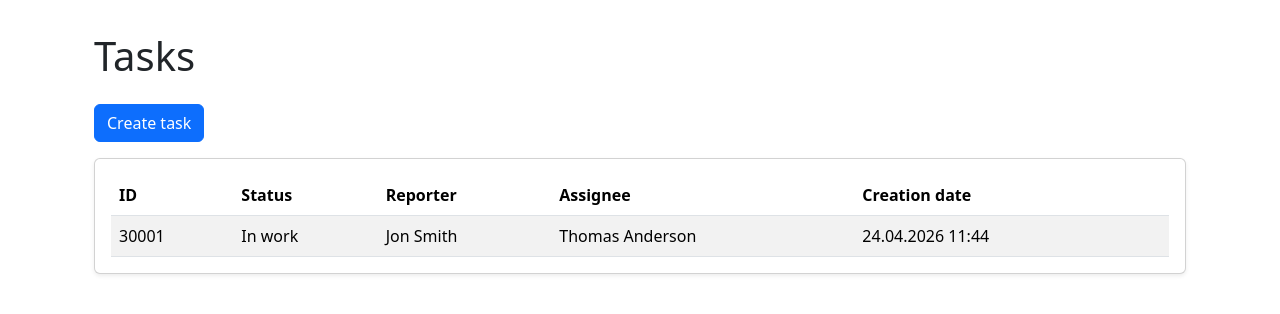
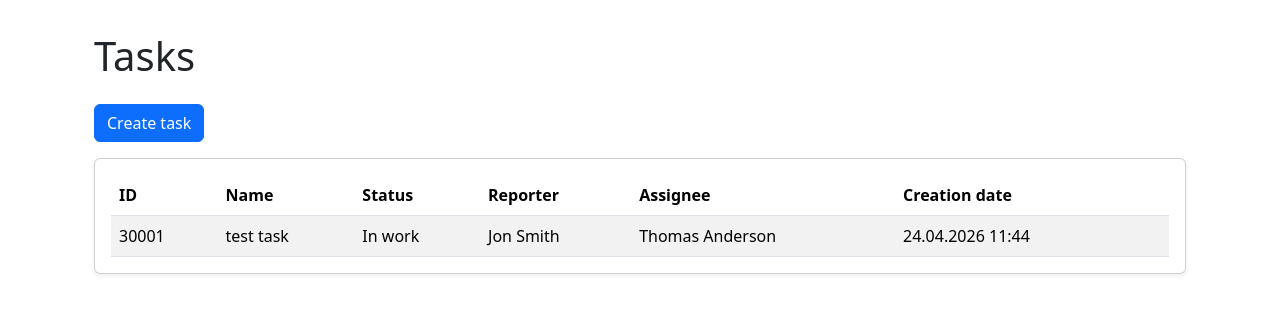
Before and after one commit to greenkerokero/python-project-52, a Django app: page /en/tasks/ in a window 1280 px wide. Shown: the part 58-372 px from the top of the page. Run offline with Django 5.2, Linux system fonts and the light colour scheme; a user stored in the database is signed in; data comes from the database, SQL or seed files in the repository; some libraries are stand-ins or nearby versions.

Commit message:
Add task name column in index tasks

```diff
--- a/task_manager/tasks/templates/tasks/index.html
+++ b/task_manager/tasks/templates/tasks/index.html
@@ -17,6 +17,7 @@
         <thead>
         <tr>
           <th>{% translate "ID" %}</th>
+          <th>{% translate "Name" %}</th>
           <th>{% translate "Status" %}</th>
           <th>{% translate "Reporter" %}</th>
           <th>{% translate "Assignee" %}</th>
@@ -28,6 +29,7 @@
         {% for task in task_list %}
         <tr>
           <td>{{ task.id }}</td>
+          <td>{{ task.name }}</td>
           <td>{{ task.status }}</td>
           <td>{{ task.reporter.get_full_name }}</td>
           <td>{{ task.assignee.get_full_name }}</td>
```
